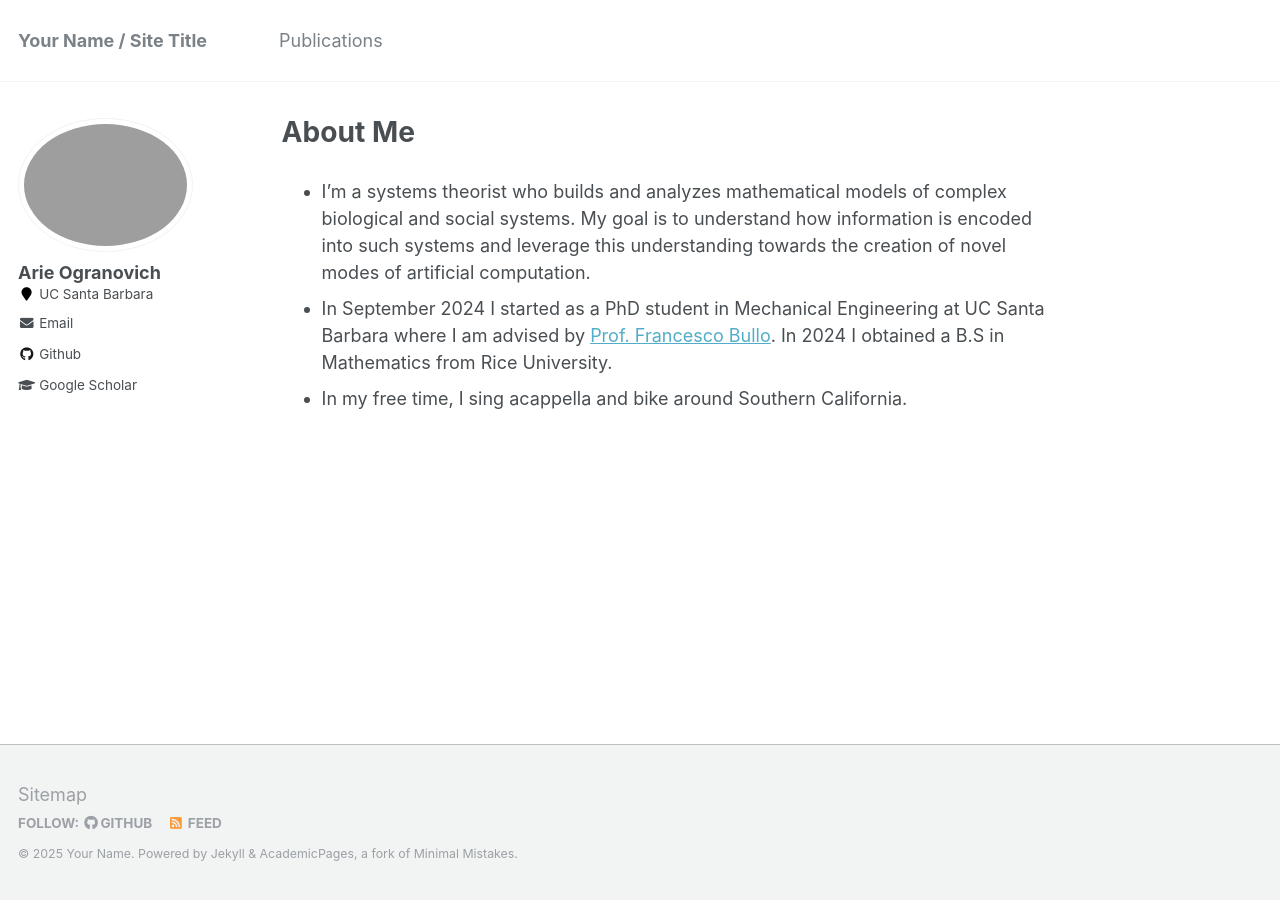
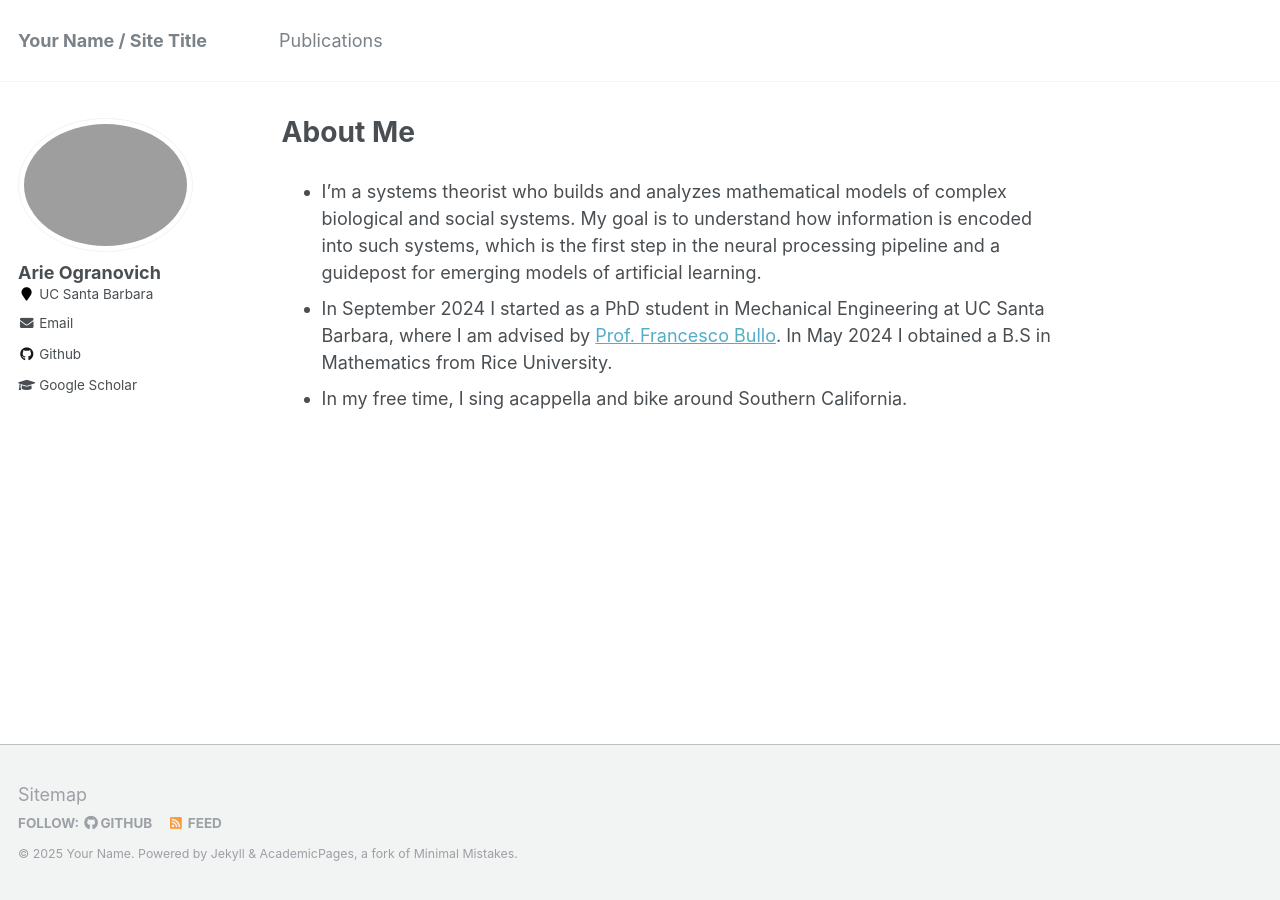
Before and after one commit to arieogranovich/arie.github.io, a Jekyll site: the page built from _pages/about.md, in a window 1280 px wide. Built offline with Jekyll 4.4.1, drawn with Linux system fonts in a browser that asks for light colours.

Commit message:
One more push today

```diff
--- a/_pages/about.md
+++ b/_pages/about.md
@@ -7,6 +7,6 @@ redirect_from:
   - /about/
   - /about.html
 ---
-- I'm a systems theorist who builds and analyzes mathematical models of complex biological and social systems. My goal is to understand how information is encoded into such systems and leverage this understanding towards the creation of novel modes of artificial computation.
-- In September 2024 I started as a PhD student in Mechanical Engineering at UC Santa Barbara where I am advised by [Prof. Francesco Bullo](https://fbullo.github.io/). In 2024 I obtained a B.S in Mathematics from Rice University.
+- I'm a systems theorist who builds and analyzes mathematical models of complex biological and social systems. My goal is to understand how information is encoded into such systems, which is the first step in the neural processing pipeline and a guidepost for emerging models of artificial learning.
+- In September 2024 I started as a PhD student in Mechanical Engineering at UC Santa Barbara, where I am advised by [Prof. Francesco Bullo](https://fbullo.github.io/). In May 2024 I obtained a B.S in Mathematics from Rice University.
 - In my free time, I sing acappella and bike around Southern California.
```
